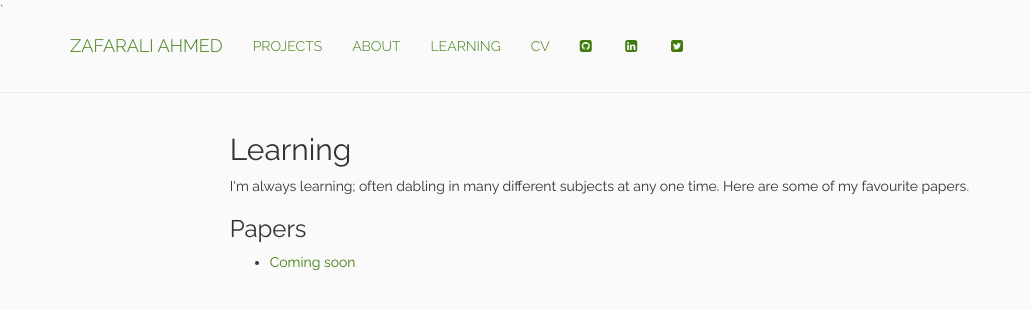
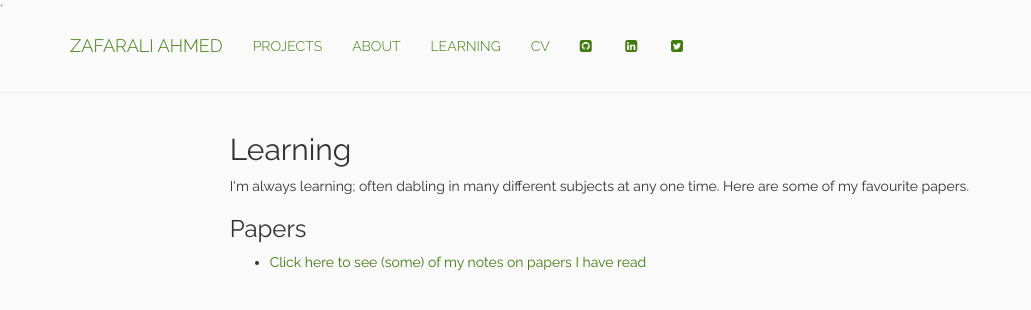
Before and after one commit to zafarali/zafarali.github.io, a Jekyll site: the page built from learning.html, in a window 1280 px wide. Shown: the top 310 px of the page, without its empty margins (0-1031 px from the left). Built offline with Jekyll 4.4.1, drawn with Linux system fonts in a browser that asks for light colours; nearby versions of some CDN libraries.

Commit message:
Link to reading repo

```diff
--- a/learning.html
+++ b/learning.html
@@ -17,7 +17,7 @@ title: All Projects
       <ul>
         <li>
           <p>
-            <a href="#">Coming soon</a>
+            <a href="https://github.com/zafarali/paper-notes">Click here to see (some) of my notes on papers I have read</a>
           </p>
         </li>
       </ul>
```
